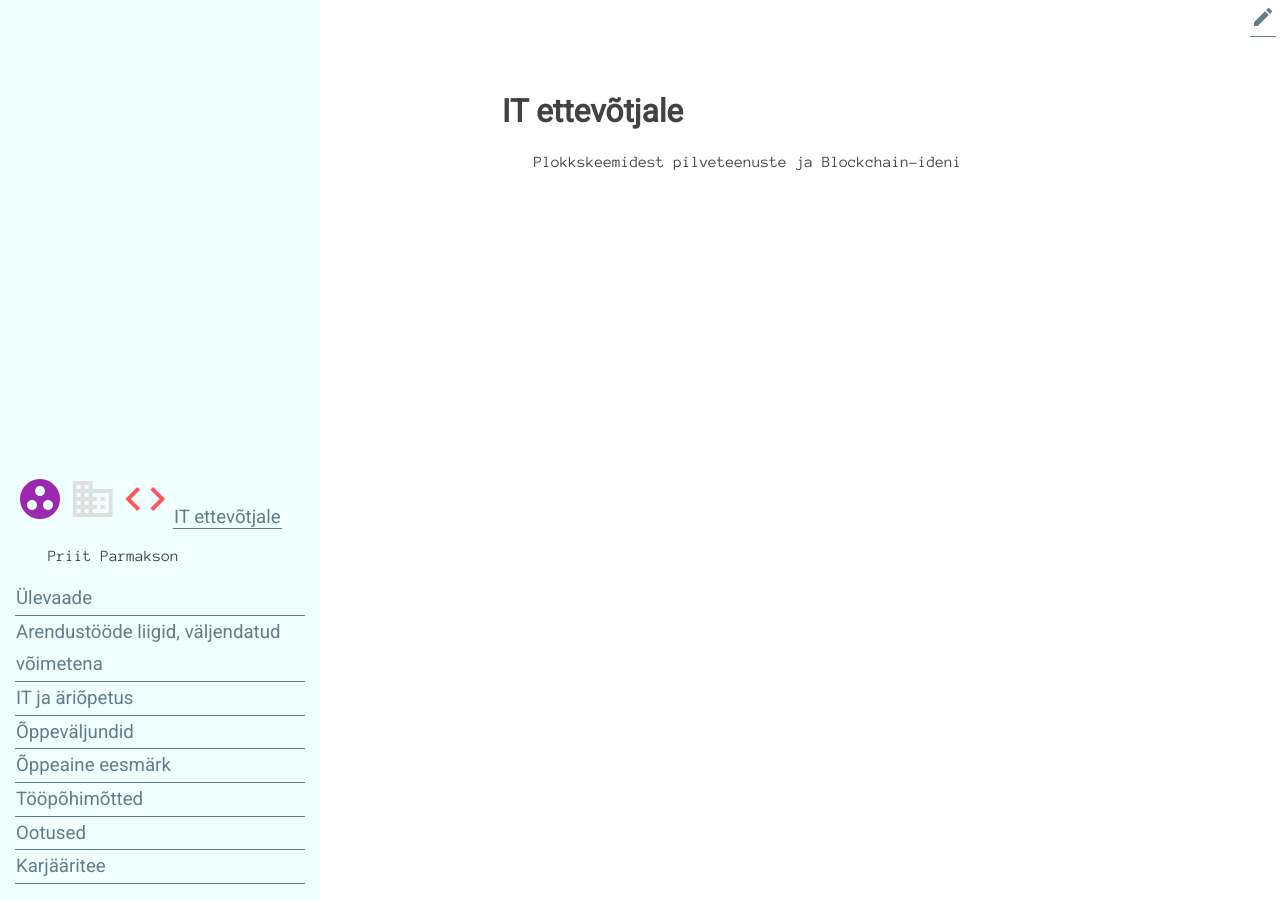
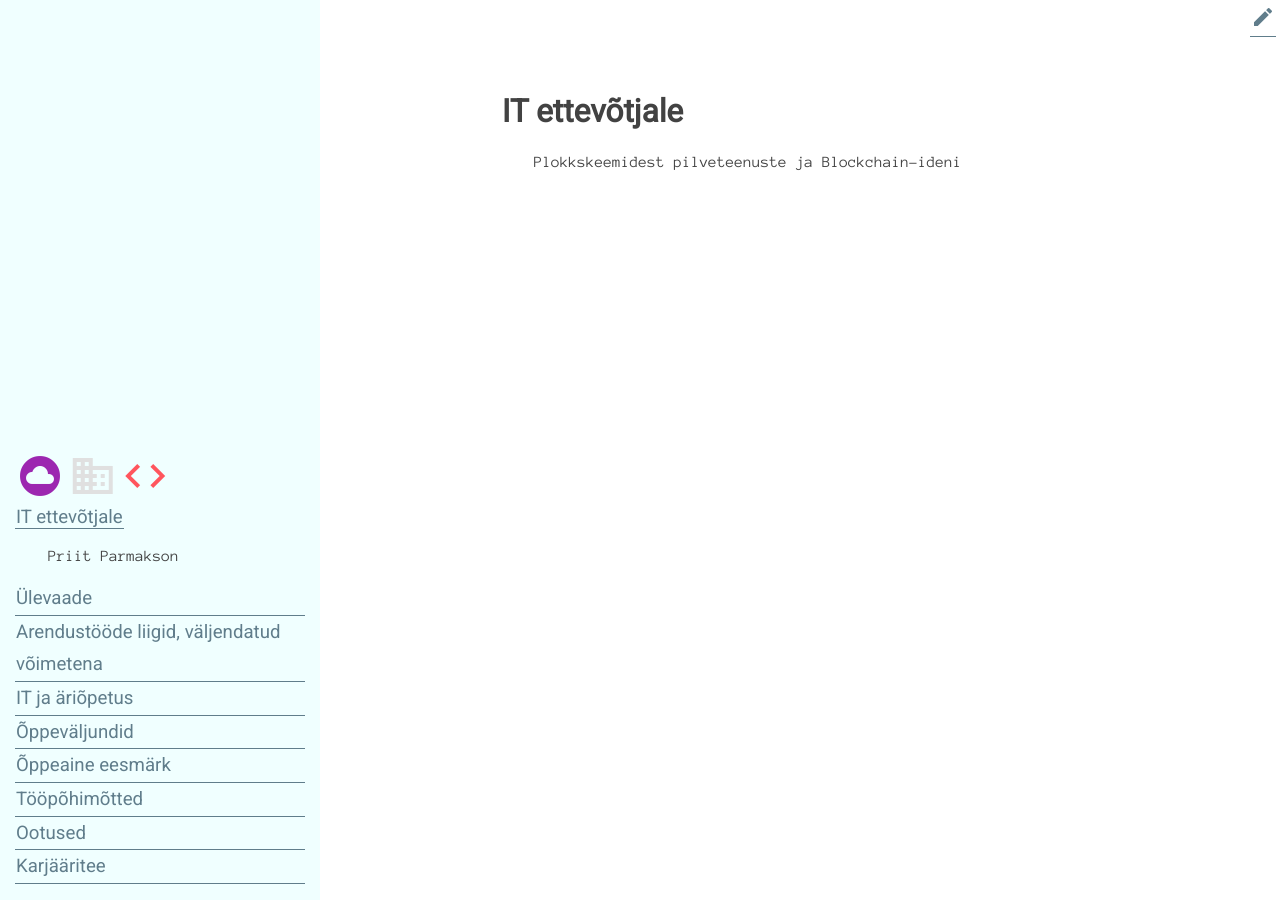
Before and after one commit to agiil/IT, a Jekyll site: the page built from index.md, in a window 1280 px wide. Built offline with Jekyll 4.4.1, drawn with Linux system fonts in a browser that asks for light colours.

Commit message:
Update Riba.html

```diff
--- a/_includes/Riba.html
+++ b/_includes/Riba.html
@@ -1,9 +1,9 @@
 <div class="Riba">
   <div class="RibaKleepuv">
     <p>
-      <i class="material-icons ikoon" style='color: #9C27B0; font-size: 48px;'>group_work</i>
+      <i class="material-icons ikoon" style='color: #9C27B0; font-size: 48px;'>cloud_circle</i>
       <i class="material-icons ikoon" style='color: #E0E0E0; font-size: 48px;'>domain</i>
-      <i class="material-icons ikoon" style='color: #FF555D; font-size: 48px;'>code</i>
+      <i class="material-icons ikoon" style='color: #FF555D; font-size: 48px;'>code</i><br>
       <a href="{{ site.baseurl }}">
         {{ site.title }}
       </a>
```
